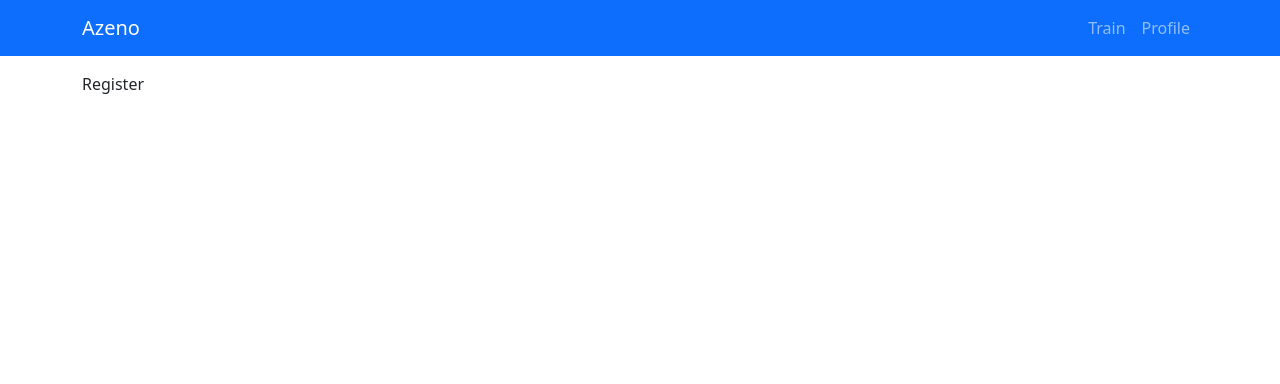
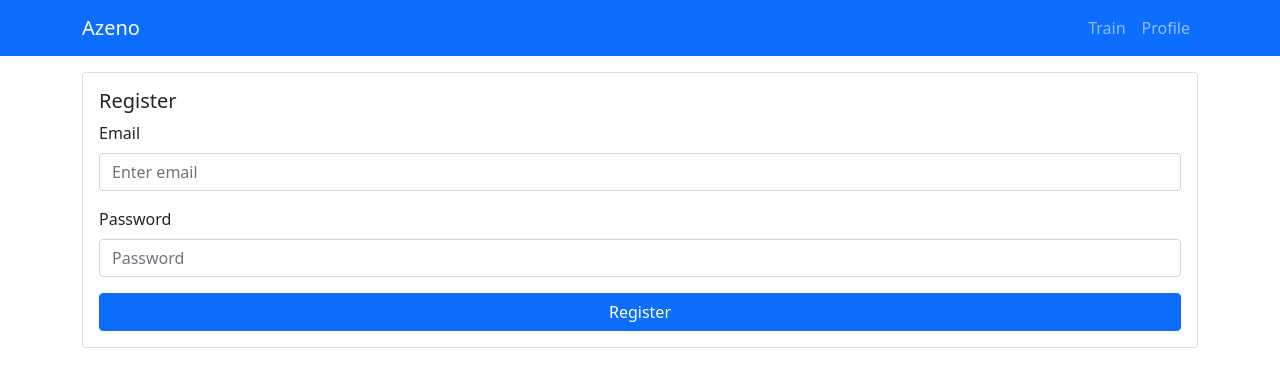
Before and after one commit to olivergav/azeno_2, a React app: page /register in a window 1280 px wide. Shown: the top 384 px of the page. Built offline with nearby package versions, Linux system fonts and the light colour scheme.

Commit message:
Register component

```diff
--- a/src/components/Auth/Login.jsx
+++ b/src/components/Auth/Login.jsx
@@ -26,7 +26,7 @@
     return (
         <Card>
             <Card.Body>
-                <Card.Title>Card Title</Card.Title>
+                <Card.Title>Login</Card.Title>
                 <Form onSubmit={submitForm} className="d-flex flex-column">
                     <Form.Group className="mb-3" controlId="formBasicEmail">
                         <Form.Label>Email</Form.Label>
--- a/src/components/Auth/Register.jsx
+++ b/src/components/Auth/Register.jsx
@@ -1,7 +1,55 @@
-import React from 'react';
+import React, { useState } from 'react';
+import { Button, Card, Form } from 'react-bootstrap';
 
-function Register(props) {
-    return <div>Register</div>;
+function Register() {
+    const [email, setEmail] = useState('');
+    const [password, setPassword] = useState('');
+    const [remember, setRemember] = useState(false);
+
+    function handleEmail(event) {
+        setEmail(event.target.value);
+    }
+
+    function handlePassword(event) {
+        setPassword(event.target.value);
+    }
+
+    function submitForm(event) {
+        event.preventDefault();
+        console.log(email, password, remember);
+    }
+
+    return (
+        <Card>
+            <Card.Body>
+                <Card.Title>Register</Card.Title>
+                <Form onSubmit={submitForm} className="d-flex flex-column">
+                    <Form.Group className="mb-3" controlId="formBasicEmail">
+                        <Form.Label>Email</Form.Label>
+                        <Form.Control
+                            type="email"
+                            placeholder="Enter email"
+                            value={email}
+                            onChange={handleEmail}
+                        />
+                    </Form.Group>
+
+                    <Form.Group className="mb-3" controlId="formBasicPassword">
+                        <Form.Label>Password</Form.Label>
+                        <Form.Control
+                            type="password"
+                            placeholder="Password"
+                            value={password}
+                            onChange={handlePassword}
+                        />
+                    </Form.Group>
+                    <Button variant="primary" type="submit">
+                        Register
+                    </Button>
+                </Form>
+            </Card.Body>
+        </Card>
+    );
 }
 
 export default Register;
```
